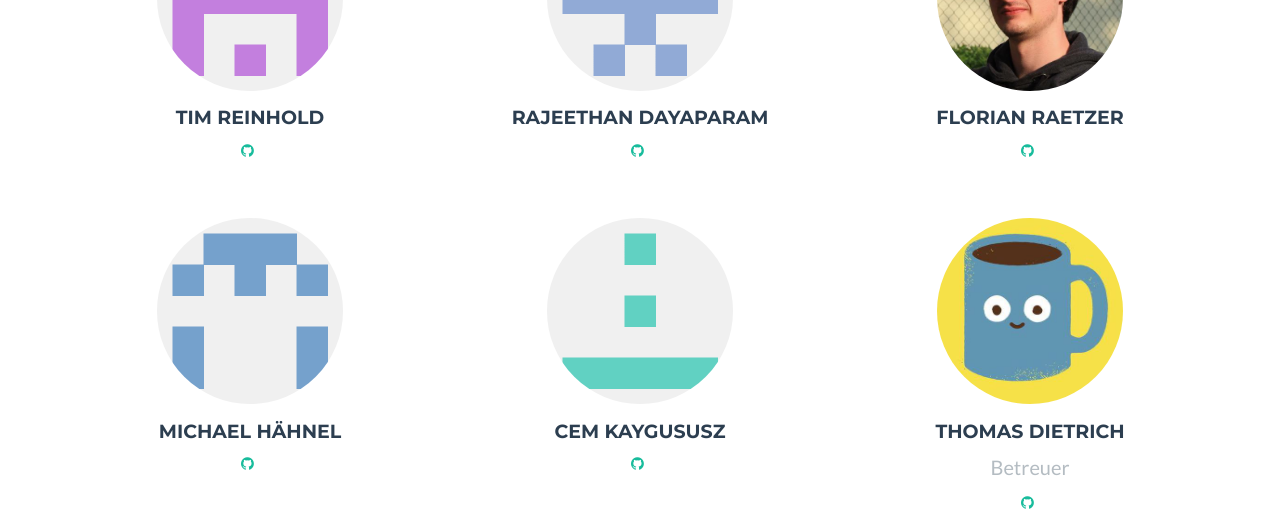
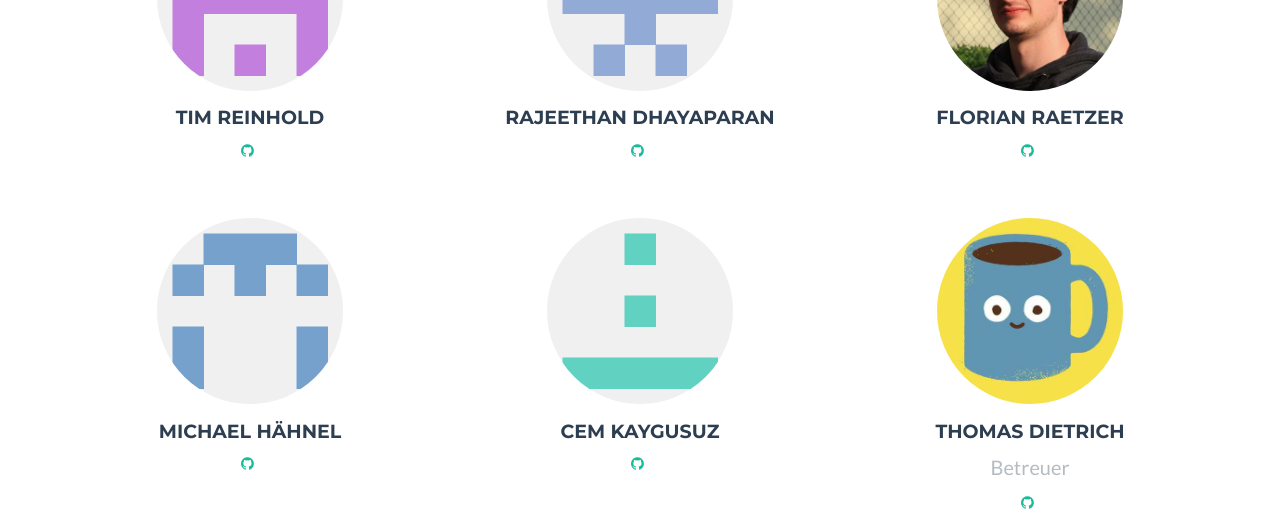
Before and after one commit to vlvical/vlvical.github.io, a Jekyll site: the page built from index.html, in a window 1280 px wide and 900 px high, scrolled down 3133 px. Shown: the part 154-682 px from the top of the window. Built offline with Jekyll 4.4.1, drawn with Linux system fonts in a browser that asks for light colours.

Commit message:
Fix name typos

```diff
--- a/_includes/team.html
+++ b/_includes/team.html
@@ -51,7 +51,7 @@
                 <div class="col-sm-4">
                     <div class="team-member">
                         <img src="img/team/raj.png" class="img-responsive img-circle" alt="">
-                        <h4>Rajeethan Dayaparam</h4>
+                        <h4>Rajeethan Dhayaparan</h4>
                         <ul class="list-inline social-buttons">
                             <li><a href="#"><i class="fa fa-github"></i></a>
                             </li>
@@ -81,7 +81,7 @@
                 <div class="col-sm-4">
                     <div class="team-member">
                         <img src="img/team/cem.png" class="img-responsive img-circle" alt="">
-                        <h4>Cem Kaygususz</h4>
+                        <h4>Cem Kaygusuz</h4>
                         <ul class="list-inline social-buttons">
                             <li><a href="#"><i class="fa fa-github"></i></a>
                             </li>
```
